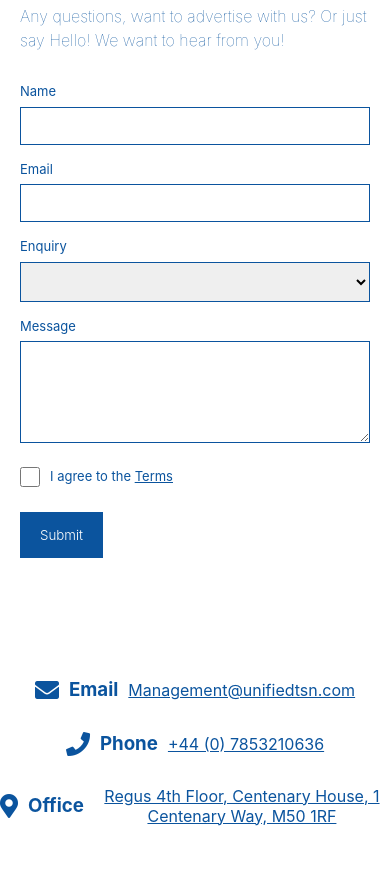
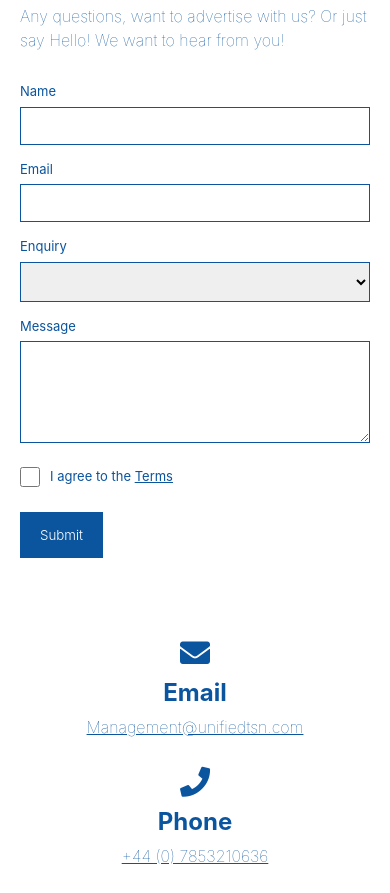
Before and after one commit to unifiedtsn4568/Unified-Website, a plain HTML site: page Unified TSN vanilla website/contact.html in a window 390 px wide. Shown: the part 196-1089 px from the top of the page. Before the commit the page ends 1032 px from the top, so only its background shows below. Drawn offline with Linux system fonts and the light colour scheme.

Commit message:
Improved layout of contact page on mobile

```diff
--- a/Unified TSN vanilla website/contact.html
+++ b/Unified TSN vanilla website/contact.html
@@ -61,28 +61,32 @@
     </div>
 
     <br><br>
-    <br><br>
 
     <div class="contact-info">
-
       <div class="contact-item">
         <i class="fas fa-envelope"></i>
-          <h3>Email</h3>
-          <a style="margin-left: 10px;" href="mailto:Management@unifiedtsn.com">Management@unifiedtsn.com</a>
+        <div>
+          <h2>Email</h2>
+          <a href="mailto:Management@unifiedtsn.com">Management@unifiedtsn.com</a>
+        </div>
       </div>
       <br>
 
       <div class="contact-item">
         <i class="fas fa-phone"></i>
-          <h3>Phone</h3>
-          <a style="margin-left: 10px;" href="tel:+447853210636">+44 (0) 7853210636</a>
+        <div>
+          <h2>Phone</h2>
+          <a href="tel:+447853210636">+44 (0) 7853210636</a>
+        </div>
       </div>
       <br>
 
       <div class="contact-item">
         <i class="fas fa-map-marker-alt"></i>
-          <h3>Office</h3>
-          <a style="margin-left: 10px;" href="https://goo.gl/maps/4NKZ2BgJa7n55BXYA">Regus 4th Floor, Centenary House, 1 Centenary Way, M50 1RF</a>
+        <div>
+          <h2>Office</h2>
+          <a href="https://goo.gl/maps/rH72o4CDuEary7VT9">Regus 4th Floor, Centenary House, 1 Centenary Way, M50 1RF</a>
+        </div>
       </div>
     </div>
 
--- a/Unified TSN vanilla website/styles.css
+++ b/Unified TSN vanilla website/styles.css
@@ -155,32 +155,38 @@ form input[type="submit"]:hover {
     display: flex;
     flex-direction: column;
     align-items: center;
-    justify-content: center;
     margin-top: 20px;
     text-align: center;
 }
 
 .contact-item {
     display: flex;
-    align-items: center;
+    flex-direction: column;
     margin-bottom: 10px;
 }
 
 .contact-item i {
     color: #0B549E;
-    font-size: 24px;
-    margin-right: 10px;
+    font-size: 30px;
+    margin-bottom: 10px;
 }
 
-.contact-item h3 {
+.contact-item div {
+    text-align: center;
+}
+
+.contact-item h2 {
+    margin-bottom: 10px;
     color: #0B549E;
-    margin: 0;
 }
 
 .contact-item a {
-    display: flex;
-    align-items: center;
+    font-weight: lighter;
     color: #0B549E;
+}
+
+.contact-item a:hover {
+    color: #3498db;
 }
 
 /* Media Query for Responsive Design */
```
Lines whose indentation alone changed are shown as unchanged.
